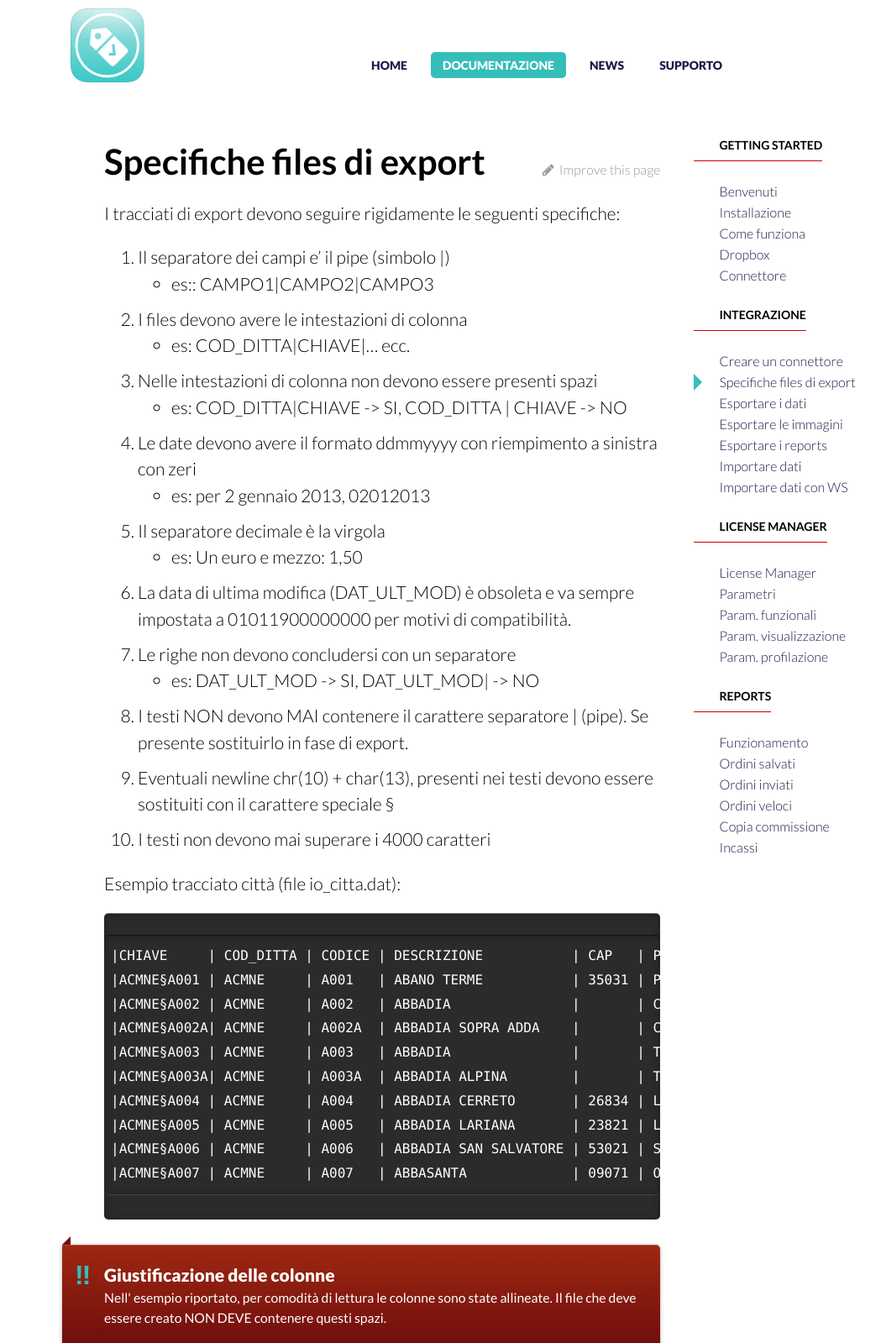
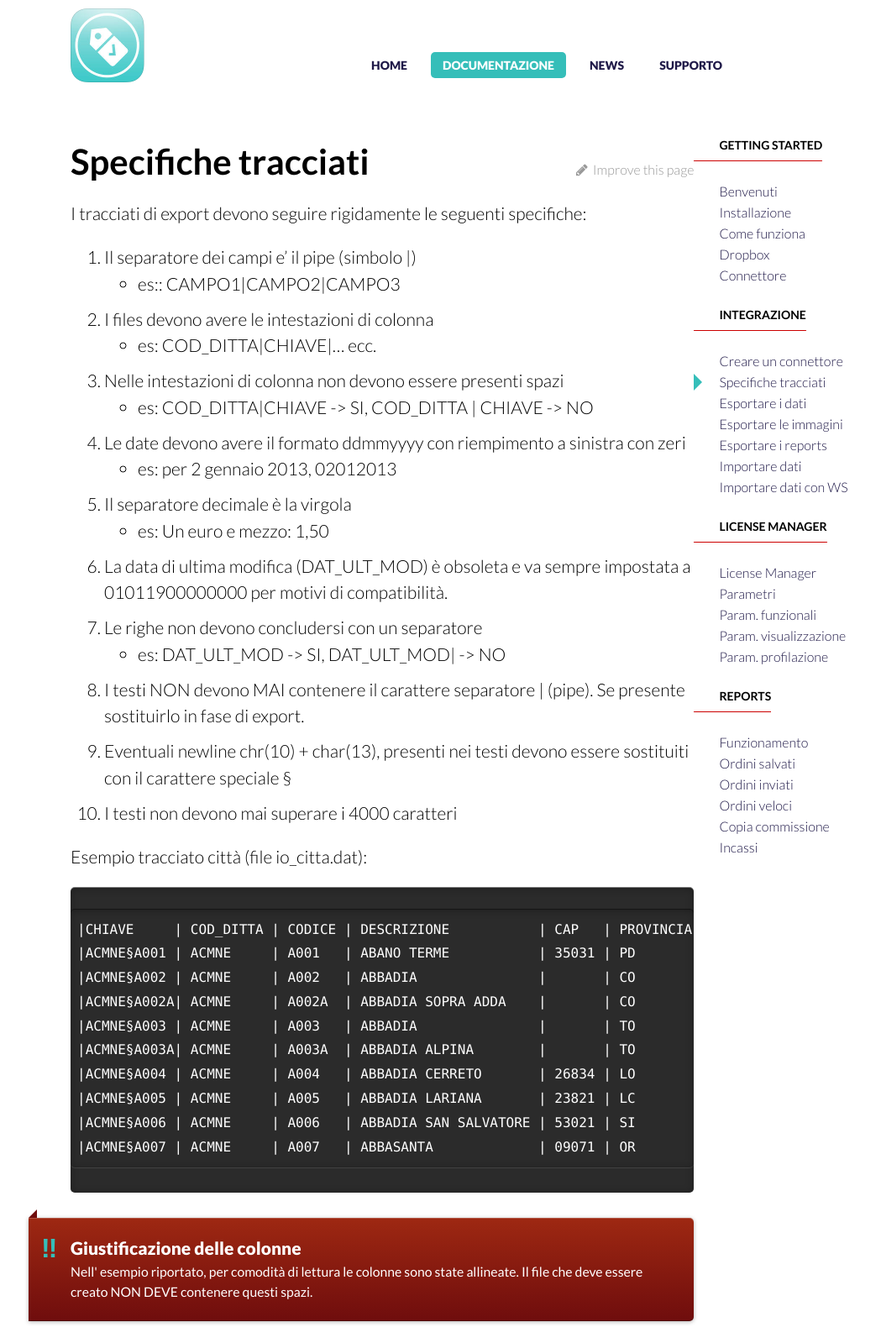
Before and after one commit to teopost/icommerce-website, a Jekyll site: the page built from _docs/export-specifiche-files.md, in a window 1280 px wide, cut to the strip 0-1599 px from the top of the page. Shown: the whole strip at 84% size, without its empty margins (87-1136 px from the left). Built offline with Jekyll 4.4.1, drawn with Linux system fonts in a browser that asks for light colours; comment, search, counter and statistics services are not loaded.

Commit message:
Sistemato tema mobile

```diff
--- a/_docs/export-specifiche-files.md
+++ b/_docs/export-specifiche-files.md
@@ -1,6 +1,6 @@
 ---
 layout: docs
-title: Specifiche files di export
+title: Specifiche tracciati
 permalink: /docs/export-specifiche-files/
 ---
 
--- a/_sass/_style.scss
+++ b/_sass/_style.scss
@@ -113,7 +113,7 @@
   a {
     float: left;
     width: 100%;
-    background-color: #333;
+    background-color: #ffffff; /* 333 */
     color: #000000;
     text-align: center;
     text-transform: uppercase;
@@ -413,7 +413,7 @@
 
 @media (min-width: 768px) {
   article {
-    padding: 40px 40px 30px;
+    padding: 40px 0px 30px;
     font-size: 21px;
   }
 }
```
